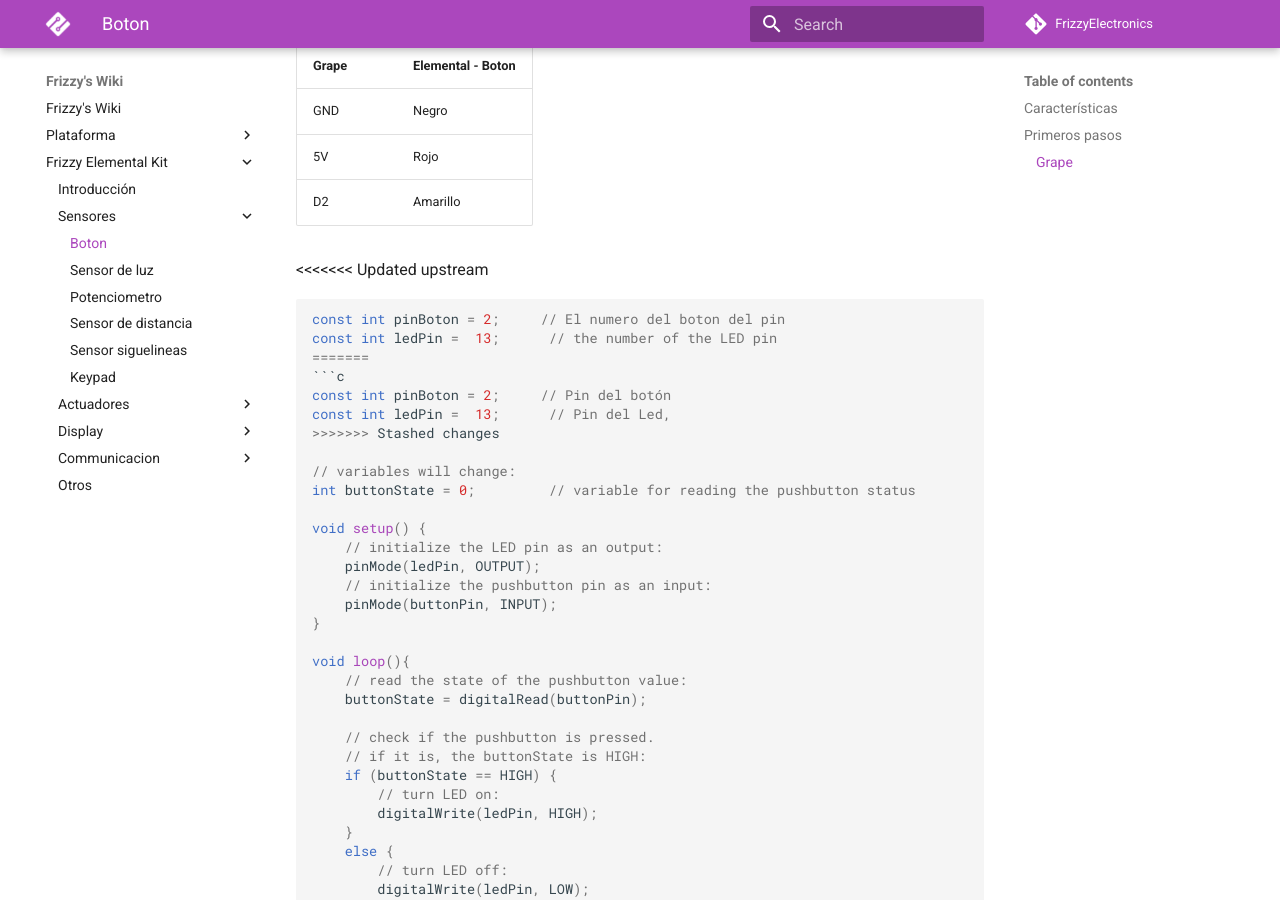
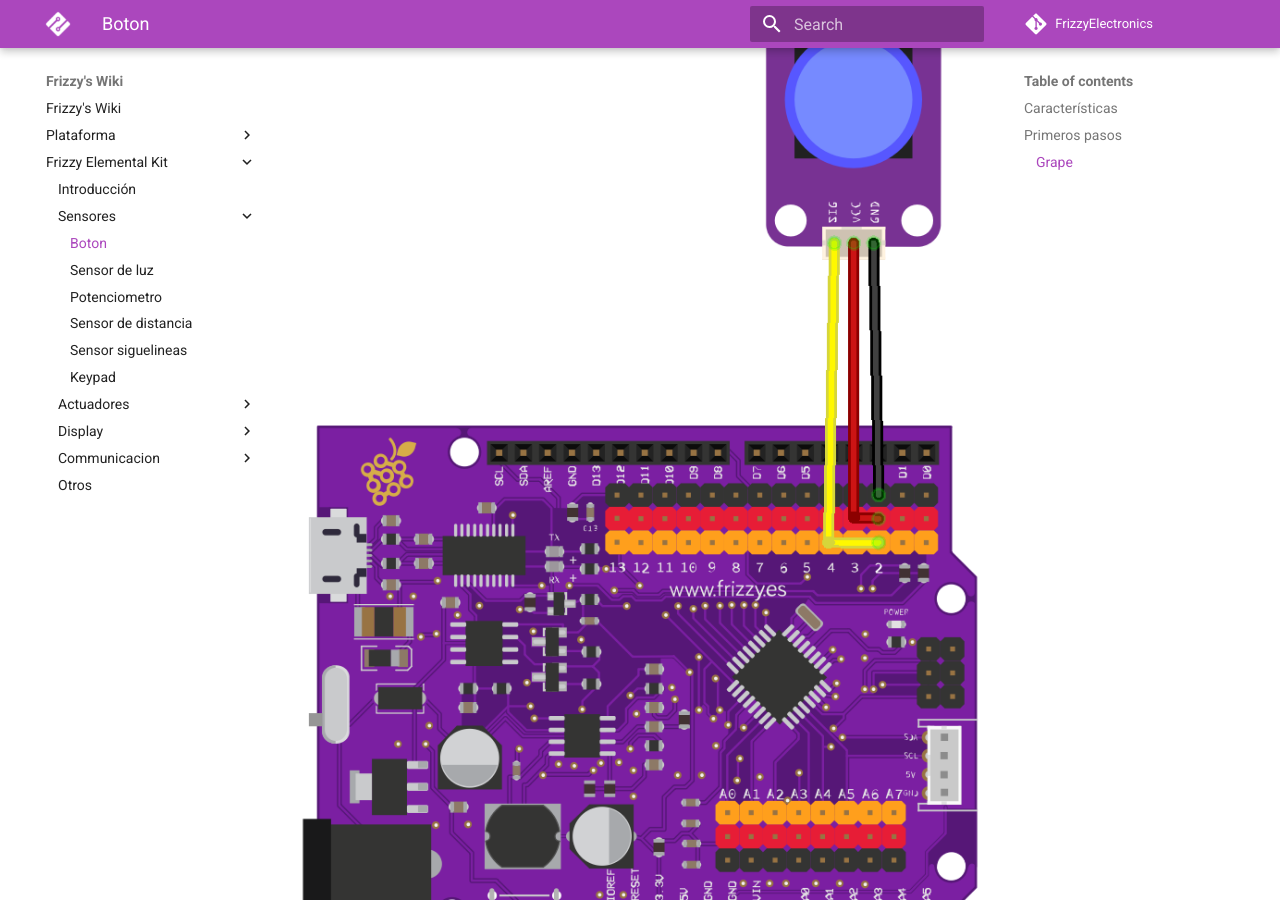
Before and after one commit to FrizzyElectronics/ElementalKitDocs, an MkDocs documentation site: the page built from docs/boton.md, in a window 1280 px wide and 900 px high, scrolled down 1012 px. Built offline with MkDocs 1.6.1 and Material for MkDocs 9.7.7, drawn with Linux system fonts in a browser that asks for light colours; comment, search, counter and statistics services are not loaded; old or Windows-style settings are respelled for this version of MkDocs.

Commit message:
Fallo al subir imagenes

````diff
--- a/docs/boton.md
+++ b/docs/boton.md
@@ -14,7 +14,7 @@ El módulo de botón es un pequeño switch momentaneo de 12mm. Contiene el propi
 
 ###Grape
 
-[![Texto alternativo](images/boton2.jpg 'Modulo de boton básico')](www.frizzy.es/grape)
+[![Texto alternativo](images/montaje_boton.png 'Modulo de boton básico')](www.frizzy.es/grape)
 
 | Grape | Elemental - Boton |
 | ----- | ----------------- |
@@ -22,15 +22,14 @@ El módulo de botón es un pequeño switch momentaneo de 12mm. Contiene el propi
 | 5V    | Rojo              |
 | D2    | Amarillo          |
 
-<<<<<<< Updated upstream
+
 ```c++
 const int pinBoton = 2;     // El numero del boton del pin
 const int ledPin =  13;      // the number of the LED pin
-=======
-```c
+
 const int pinBoton = 2;     // Pin del botón
 const int ledPin =  13;      // Pin del Led,
->>>>>>> Stashed changes
+
 
 // variables will change:
 int buttonState = 0;         // variable for reading the pushbutton status
````
Also changed, not shown: docs/images/montaje_boton.png (added).
